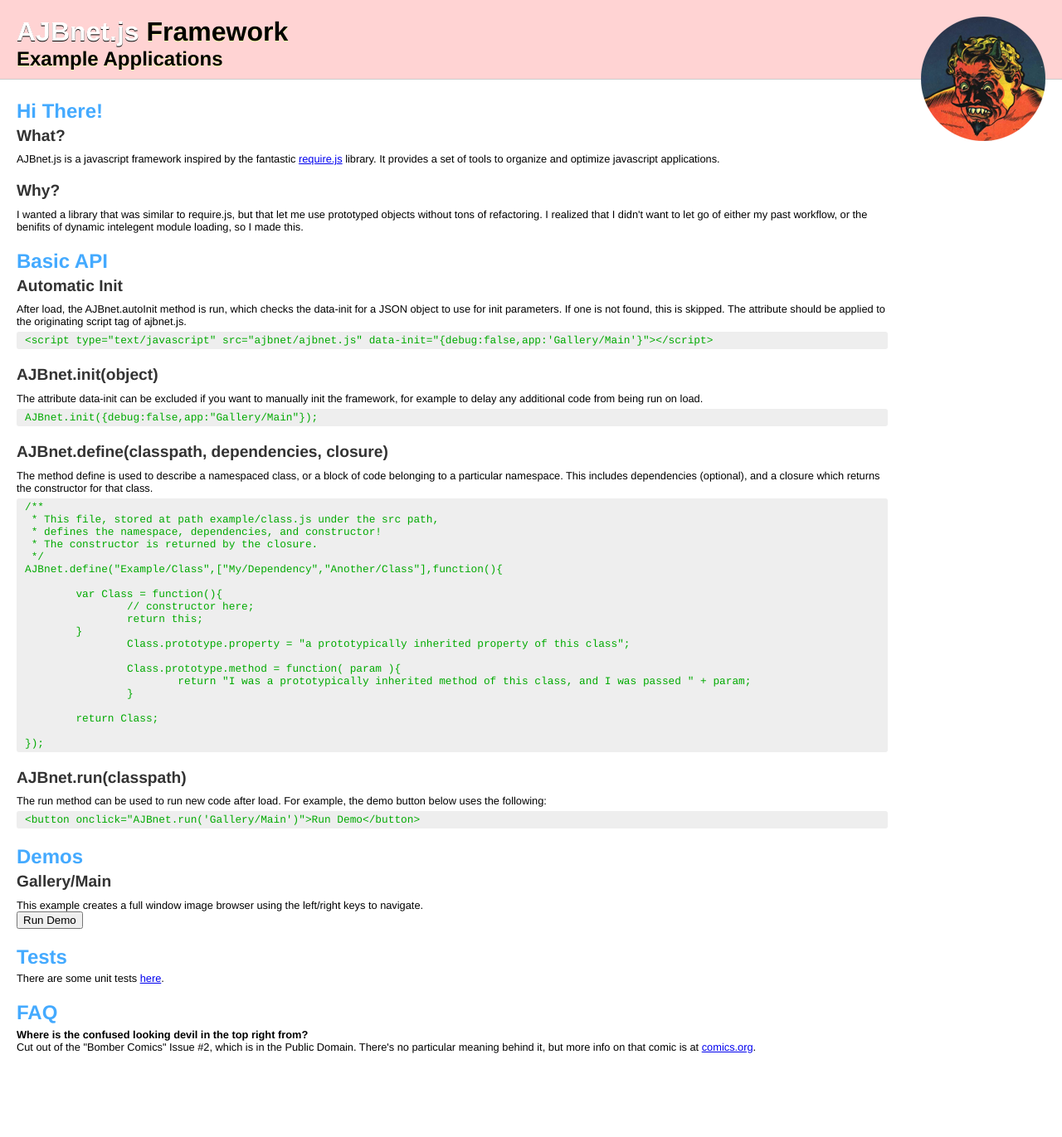
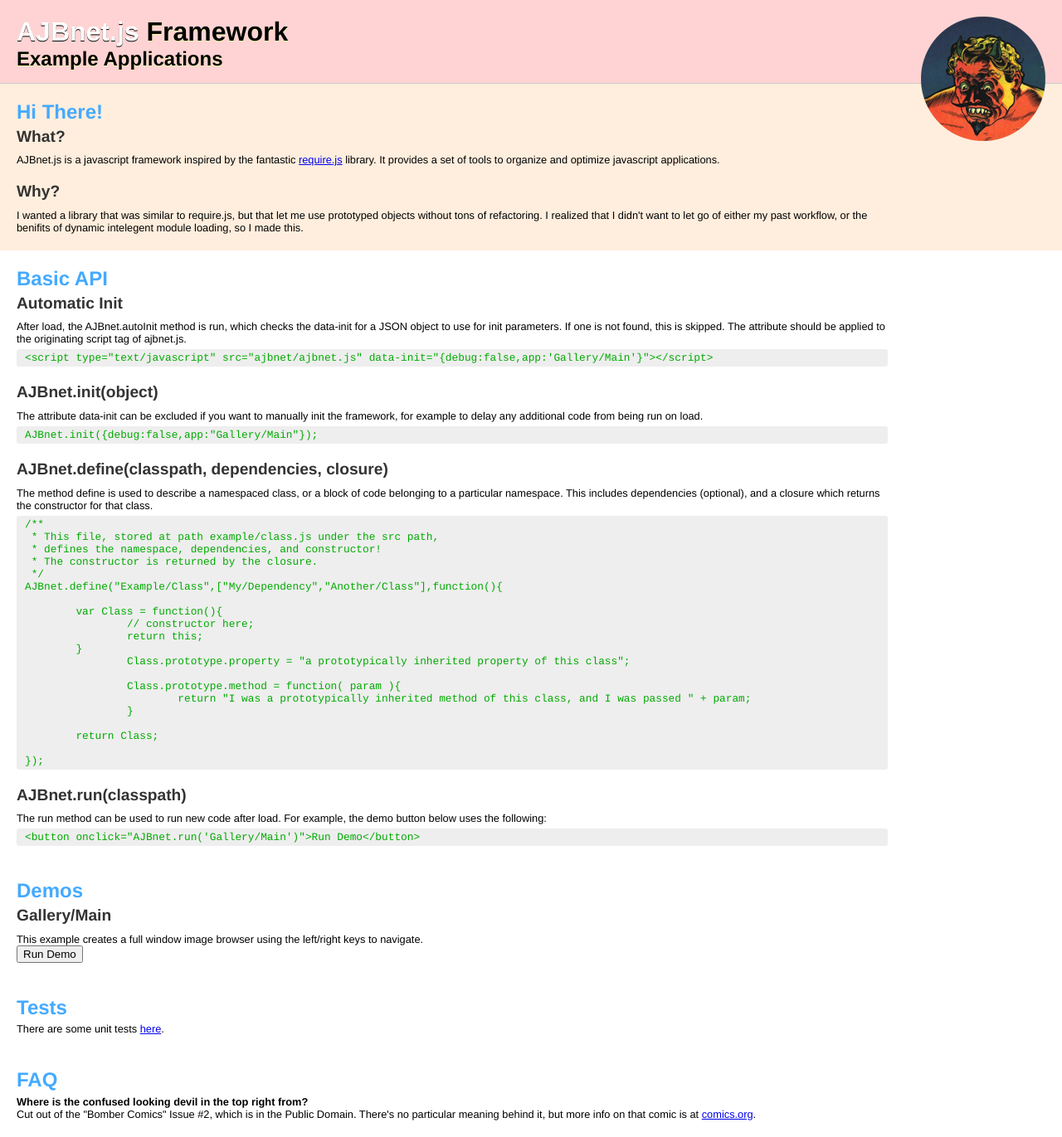
Before and after one commit to sprky0/AJBnet.js, a PHP site: page / in a window 1280 px wide. Shown: the whole page at 83% size. Before the commit the page ends 1270 px from the top, so only its background shows below. Run offline with PHP 8.4, Linux system fonts and the light colour scheme.

Commit message:
style improvement for homepage

```diff
--- a/css/screen.css
+++ b/css/screen.css
@@ -40,7 +40,7 @@ html.tests header {
 	top: 0;
 	left: 0;
 	border-bottom: 1px solid #ccc;
-	height: 55px; width: 100%;
+	height: 60px; width: 100%;
 	padding: 20px;
 	background-color: rgba(255,200,200,.8);
 }
@@ -51,7 +51,7 @@ html.tests header h1 em {text-shadow: 0 1px 0 #000;}
 html.tests header h2 em {text-shadow: 0 1px 0 #000;}
 
 html.tests body {
-	padding: 120px 20px 20px 20px;
+	padding: 101px 0 0 0;
 	margin: 0;
 	overflow: auto;
 }
@@ -72,7 +72,11 @@ html.tests table td {
 }
 
 article {
-		margin-bottom: 20px;
+	padding: 20px;
+}
+
+article.header {
+	background-color: #fed;
 }
 
 section + section {
--- a/index.html
+++ b/index.html
@@ -13,7 +13,7 @@
 		<h2>Example Applications</h2>
 	</header>
 
-	<article>
+	<article class="header">
 
 		<h1>Hi There!</h1>
 
```
